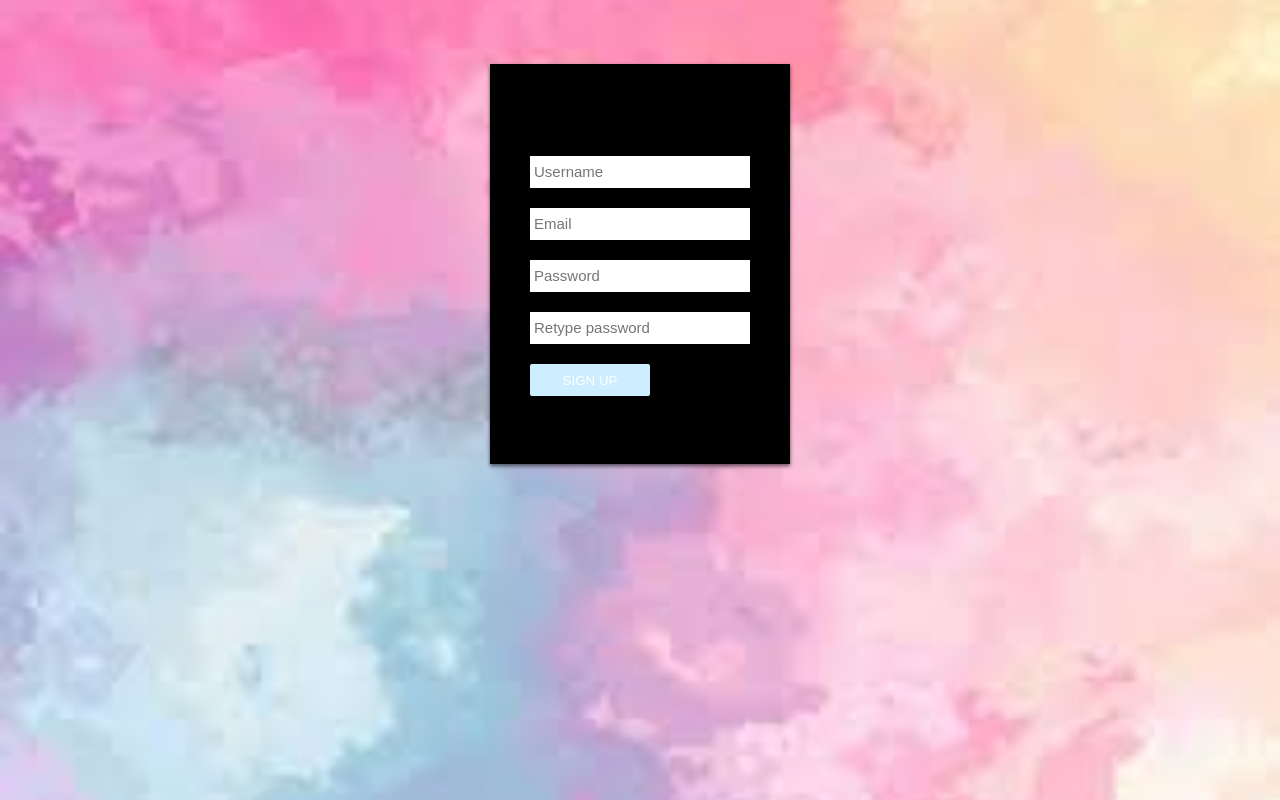
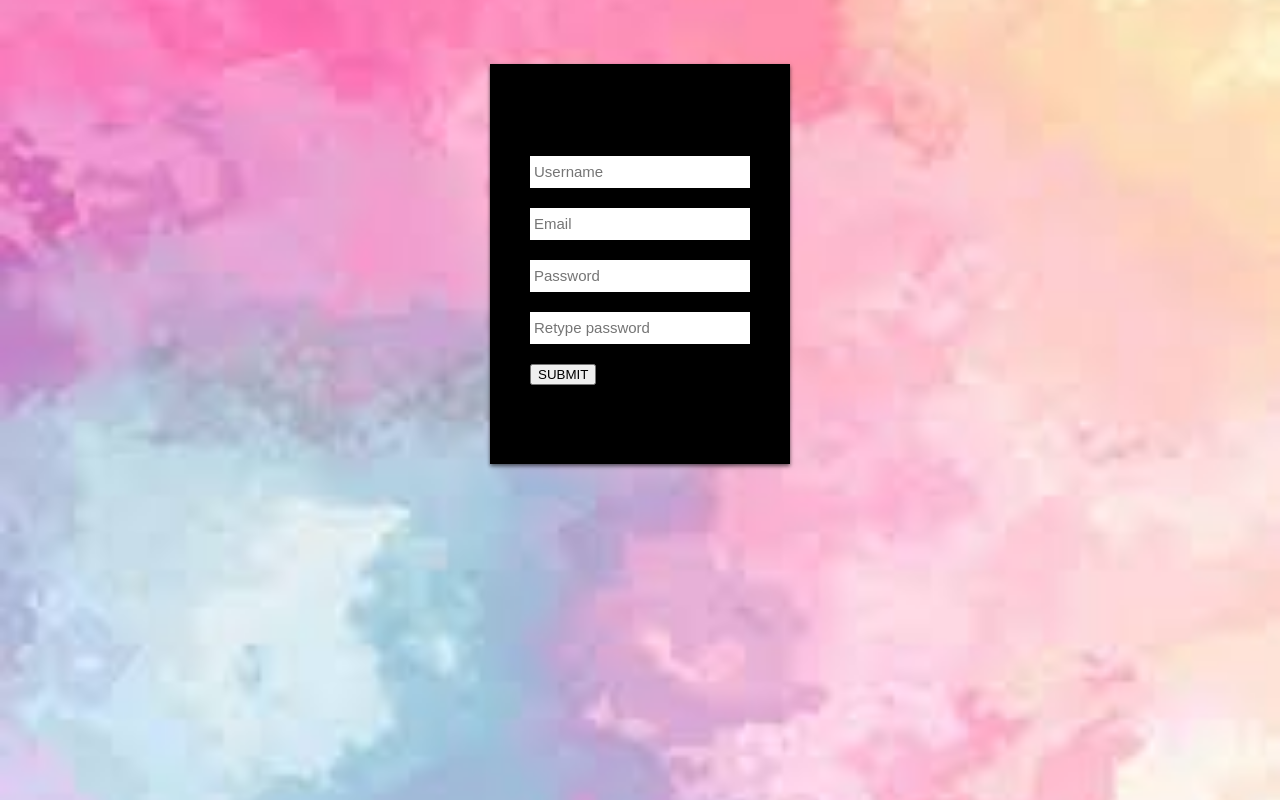
Before and after one commit to TASEWA/Expense-Tracker, a plain HTML site: page html/Signin_index.html in a window 1280 px wide. Drawn offline with Linux system fonts and the light colour scheme; files that its build step writes are made by us from their sources; files whose address does not match are found by name.

Commit message:
Update Signin_index.html

```diff
--- a/html/Signin_index.html
+++ b/html/Signin_index.html
@@ -14,8 +14,9 @@
           <input type="password" name="password" placeholder="Password"/>
 
           <input type="password" name="password2" placeholder="Retype password"/>
+          <button onclick="location.href='Login_index.html'" >SUBMIT</button>
 
-          <input type="submit" name="signup-button" value="Sign Up"/>
+
 
         </div>
 
```
